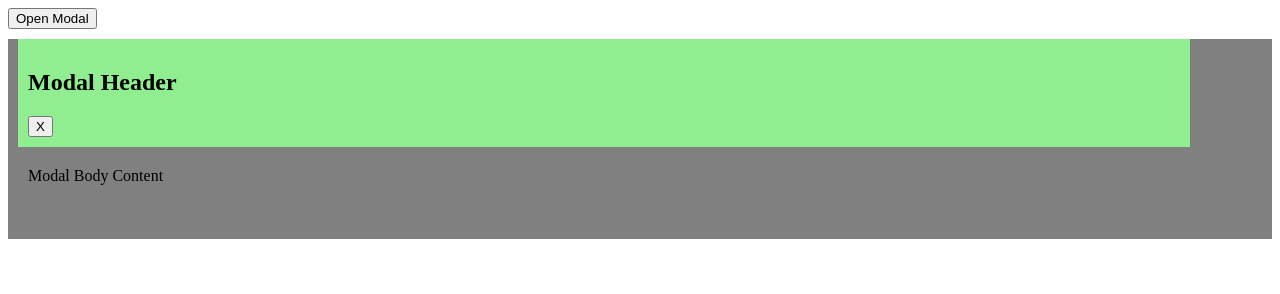
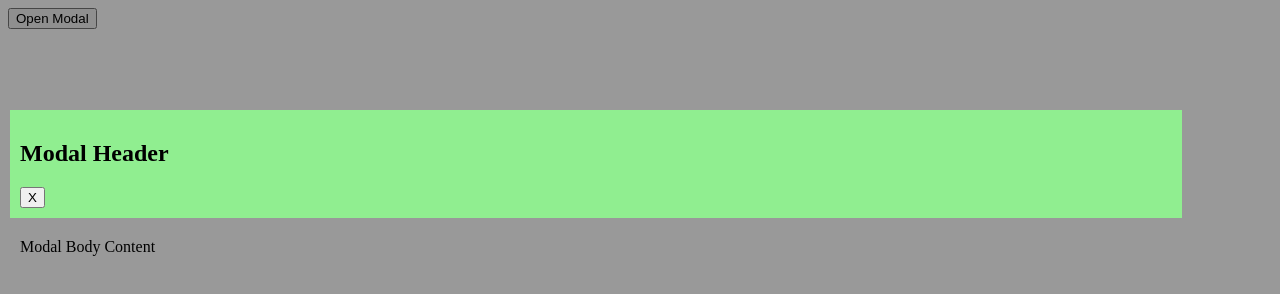
Before and after one commit to acciojob/css-modal-abshekanil, a website: page main.html in a window 1280 px wide. Both pictures are taken after a click on the button "Open Modal". Drawn offline with Linux system fonts and the light colour scheme.

Commit message:
created a submission

```diff
--- a/script.js
+++ b/script.js
@@ -1,7 +1,10 @@
 //your JS code here. If required.
-let modal = document.getElementsByClassName('modal')[0];
+document.addEventListener("DOMContentLoaded",function(){
+
+
+let modal = document.querySelector('.modal');
 let openBtn = document.getElementById('openModal');
-let closeBtn = document.getElementsByClassName('close-modal')[0];
+let closeBtn = document.querySelector('.close-modal');
 
 openBtn.onclick = function(){
 	modal.style.display = "block";
@@ -17,3 +20,5 @@ window.onclick = function(event){
 		modal.style.display = "none";
 	}
 }
+
+	});
--- a/styles.css
+++ b/styles.css
@@ -8,8 +8,17 @@
 }
 .modal{
 	background-color:grey;
-	height:200px;
 	display:none;
+	position: fixed; /* Stay in place */
+  z-index: 1; /* Sit on top */
+  padding-top: 100px; /* Location of the box */
+  left: 0;
+  top: 0;
+  width: 100%; /* Full width */
+  height: 100%; /* Full height */
+  overflow: auto; /* Enable scroll if needed */
+  background-color: rgb(0,0,0); /* Fallback color */
+  background-color: rgba(0,0,0,0.4);
 
 
 }
```
